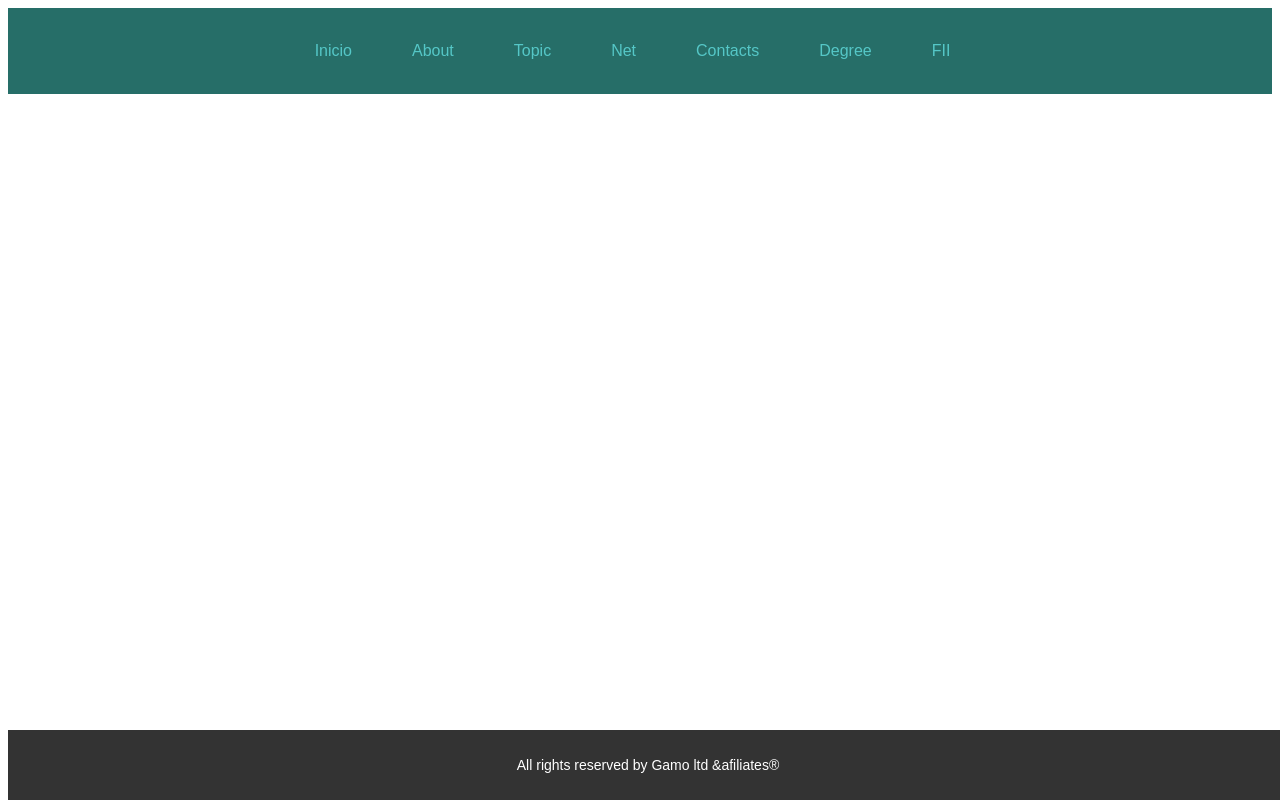
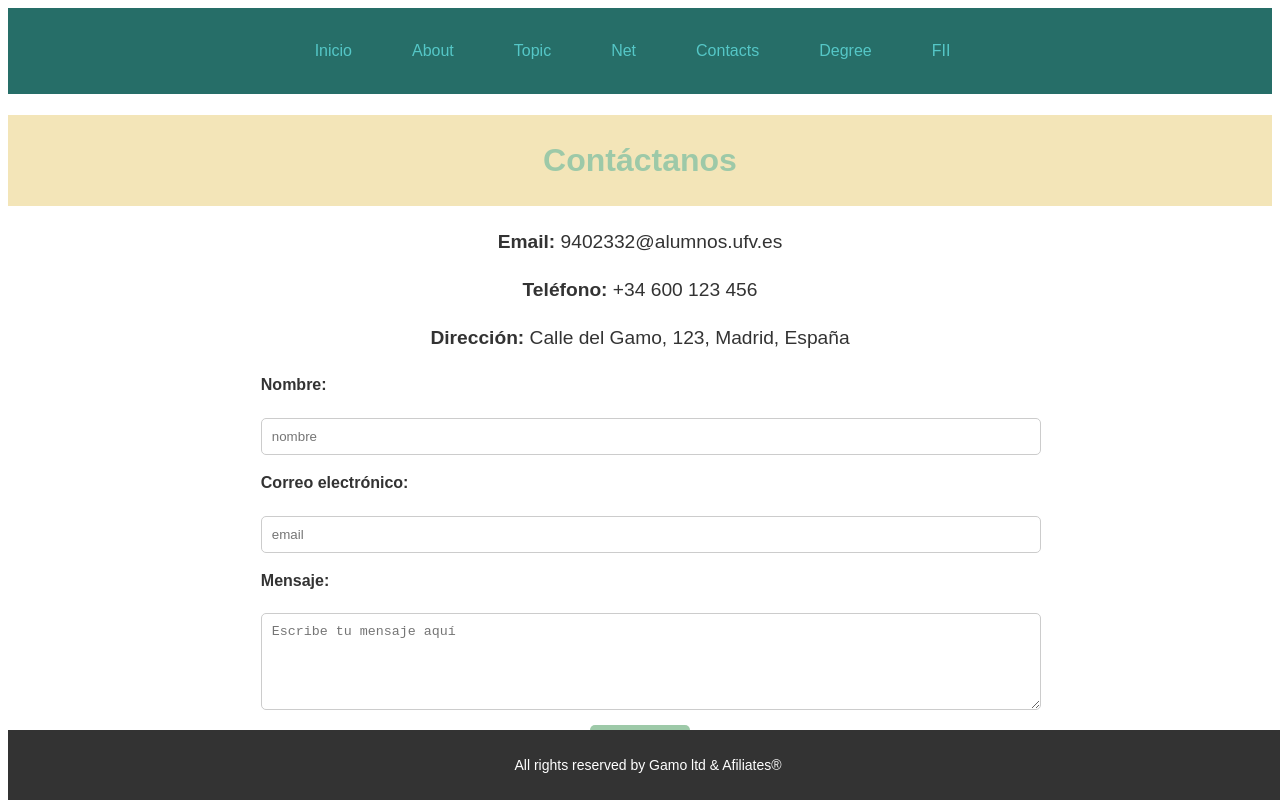
Before and after one commit to mmaureliooo/ProyectoIndividual, a plain HTML site: page public/contacts.html in a window 1280 px wide. Drawn offline with Linux system fonts and the light colour scheme.

Commit message:
commit con muchos cambios explicados en el README, incluyendo finalización de about y contacts.

```diff
--- a/CSS/estilos.css
+++ b/CSS/estilos.css
@@ -6,6 +6,7 @@ body {
     background-color:#ffffff;
     color: #333;
 }
+/*index**************************************************/
 
 header {
     background: #266e68;
@@ -77,6 +78,15 @@ footer {
     bottom: 0;
     width: 100%;
 }
+
+/*about**************************************************/
+
+.aboutH1 {
+    text-align: center;
+    padding: 20px;
+    background-color: #f3e6bd;
+    color: #9dc9a8;
+}
 .imagenAbout {
     display: flex;
     align-items: center;
@@ -84,34 +94,14 @@ footer {
     margin-bottom: 20px;
 }
 
-.imagenAbout img {
-    width: 250px;
-    height: auto;
-    margin-right: 20px;
-    border-radius: 5px;
+.imagenAbout2 {
+    flex-direction: row-reverse;
+
 }
 
 .imagenAbout p {
     flex: 1;
     font-size: 16px;
-}
-
-
-.imagenAbout2 {
-    flex-direction: row-reverse;
-
-}
-.imagenAbout2 img {
-    margin-right: 0;
-    margin-left: 20px;
-}
-
-
-.aboutH1 {
-    text-align: center;
-    padding: 20px;
-    background-color: #f3e6bd;
-    color: #9dc9a8;
 }
 
 .imagenAbout img,
@@ -129,7 +119,51 @@ footer {
     box-shadow: 0 4px 8px rgba(0, 0, 0, 0.2);
 }
 
-.imagenAbout2 img {
-    margin-right: 0;
-    margin-left: 20px;
+/*contacts**************************************************/
+.contactsH1 {
+    text-align: center;
+    background-color: #f3e5b8;
+    color: #9dc9a8;
+    padding: 20px;
 }
+.contctsInfo {
+    text-align: center;
+    margin: 20px auto;
+    font-size: 1.2em;
+    line-height: 1.5;
+}
+.contactsformulario {
+    width: 60%;
+    margin: 20px auto;
+    display: flex;
+    flex-direction: column;
+    gap: 15px;
+}
+
+.contactsformulario label {
+    font-weight: bold;
+    margin-bottom: 5px;
+}
+
+.contactsformulario input,
+.contactsformulario textarea {
+    width: 100%;
+    padding: 10px;
+    border: 1px solid #ccc;
+    border-radius: 5px;
+}
+
+.contactsformulario button {
+    width: 100px;
+    padding: 10px;
+    background-color: #9dc9a8;
+    color: white;
+    border: none;
+    border-radius: 5px;
+    cursor: pointer;
+    align-self: center;
+}
+
+.contactsformulario button:hover {
+    background-color: #82b393;
+}
--- a/public/contacts.html
+++ b/public/contacts.html
@@ -3,7 +3,7 @@
 <head>
     <meta charset="UTF-8">
     <meta name="viewport" content="width=device-width, initial-scale=1.0">
-    <title>TOPIC</title>
+    <title>Contacts</title>
     <link rel="stylesheet" href="../CSS/estilos.css">
 </head>
 <body>
@@ -11,20 +11,42 @@
         <nav>
             <ul>
                 <li><a href="../index.html">Inicio</a></li>
-                <li><a href="public/about.html">About</a></li>
-                <li><a href="public/topic.html">Topic</a></li>
-                <li><a href="public/net.html">Net</a></li>
-                <li><a href="public/contacts.html">Contacts</a></li>
-                <li><a href="public/degree.html">Degree</a></li>
-                <li><a href="public/fii.html">FII</a></li>
+                <li><a href="about.html">About</a></li>
+                <li><a href="topic.html">Topic</a></li>
+                <li><a href="net.html">Net</a></li>
+                <li><a href="contacts.html">Contacts</a></li>
+                <li><a href="degree.html">Degree</a></li>
+                <li><a href="fii.html">FII</a></li>
             </ul>
         </nav>
+    </header>
 
-</header>
+    <main>
+        <h1 class="contactsH1">Contáctanos</h1>
 
 
+        <div class="contctsInfo">
+            <p><strong>Email:</strong> 9402332@alumnos.ufv.es</p>
+            <p><strong>Teléfono:</strong> +34 600 123 456</p>
+            <p><strong>Dirección:</strong> Calle del Gamo, 123, Madrid, España</p>
+        </div>
+
+        <form class="contactsformulario" action="#" method="POST"> <!--he creado un formulario que no hace nada, donde el # iría una https hacia un servidor que mandase el email-->
+            <label for="name">Nombre:</label>
+            <input type="text" id="name" name="name" placeholder="nombre" required>
+
+            <label for="email">Correo electrónico:</label>
+            <input type="email" id="email" name="email" placeholder="email" required>
+
+            <label for="message">Mensaje:</label>
+            <textarea id="message" name="message" rows="5" placeholder="Escribe tu mensaje aquí" required></textarea>
+
+            <button type="submit">Enviar</button>
+        </form>
+    </main>
+
+    <footer>
+        <p>All rights reserved by Gamo ltd & Afiliates®</p>
+    </footer>
 </body>
-<footer>
-    <p>All rights reserved by Gamo ltd &afiliates®</p>
-</footer>
 </html>
```
Also changed, not shown: index.html (+5 -5 lines), public/degree.html (+7 -7 lines), public/fii.html (+7 -7 lines), public/net.html (+7 -7 lines), public/topic.html (+7 -7 lines), 1 other file.
